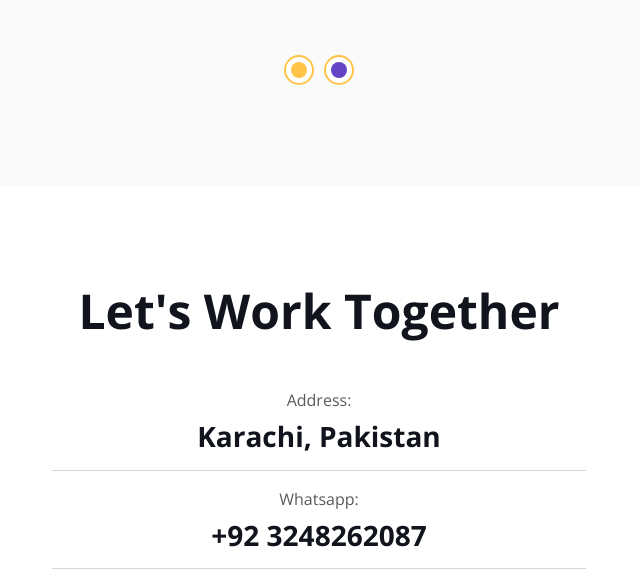
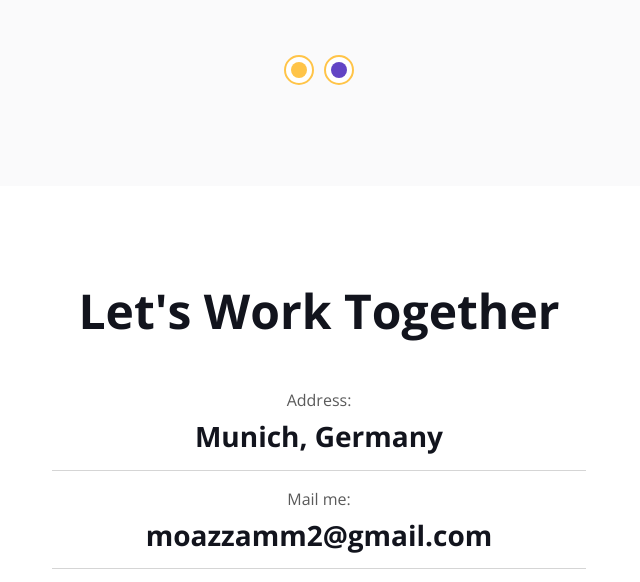
Before and after one commit to moazzammmaqsood/moazzam-portfolio, a plain HTML site: page index.html in a window 1280 px wide. Shown: the part 3634-4216 px from the top of the page, without its empty margins (321-961 px from the left). Drawn offline with nearby package versions, Linux system fonts and the light colour scheme.

Commit message:
updating location

```diff
--- a/index.html
+++ b/index.html
@@ -567,11 +567,8 @@ Moazzam is a committed, dependable and well-groomed individual and equipped with
                 <div class="col-lg-3 col-md-3"></div>
                 <div class="col-lg-6 col-md-6 wow fadeInUp"  data-wow-delay="0.1s">
                     <p class="mb-2 text-center">Address:</p>
-                    <h3 class="fw-bold text-center">Karachi, Pakistan</h3>
+                    <h3 class="fw-bold text-center">Munich, Germany</h3>
                     <hr class="w-100">
-                    <p class="mb-2 text-center">Whatsapp:</p>
-                    <h3 class="fw-bold text-center">+92 3248262087</h3>
-                    <hr class="w-100 ">
                     <p class="mb-2 text-center">Mail me:</p>
                     <h3 class="fw-bold text-center">moazzamm2@gmail.com</h3>
                     <hr class="w-100">
```
